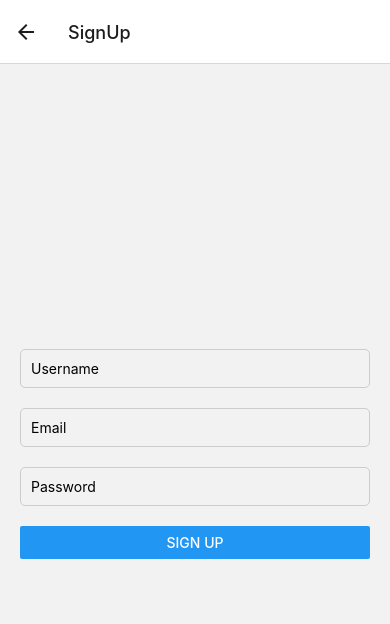
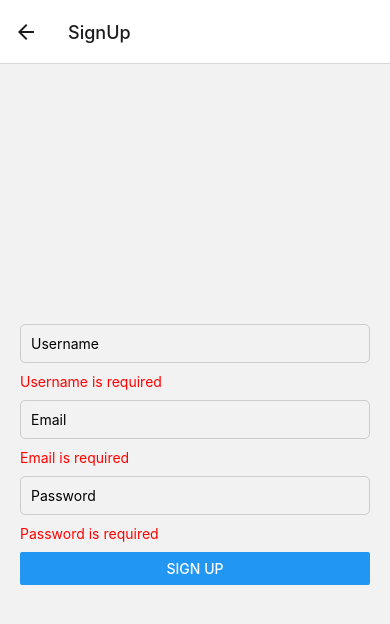
Before and after one commit to Nadi-BrooklynCoder/YUMStepper-FE, a React Native app: screen /SignUp in a window 390 px wide. Both pictures are taken after a click on the button "SIGN UP". Shown: the top 624 px of the page. Built offline with nearby package versions, Linux system fonts and the light colour scheme; no server answers.

Commit message:
feat: Complete authentication with login and sign up component

```diff
--- a/App.js
+++ b/App.js
@@ -1,27 +1,12 @@
-import { StatusBar } from 'expo-status-bar';
-import { NavigationContainer } from '@react-navigation/native';
-import { createStackNavigator } from '@react-navigation/stack';
 
-//SCREENS
-import Login from './Screens/Login';
-import Home from './Screens/Home';
-import Profile from './Screens/Profile';
-import SignUp from './Screens/SignUp';
-import Map from './Screens/Map';
+import { AuthProvider } from './Context/AuthContext';
+import AppNav from './Navigation/AppNav';
 
 export default function App() {
 
-  const Stack = createStackNavigator();
-
   return (
-    <NavigationContainer>
-      <Stack.Navigator initialRouteName="Home">
-        <Stack.Screen name="Login" component={Login} />
-        <Stack.Screen name="Home" component={Home} />
-        <Stack.Screen name="Profile" component={Profile} />
-        <Stack.Screen name="SignUp" component={SignUp} />
-        <Stack.Screen name="Map" component={Map} />
-      </Stack.Navigator>
-    </NavigationContainer>
+    <AuthProvider>
+      <AppNav/>
+    </AuthProvider>
   );
 }
--- a/Components/MapComponent.jsx
+++ b/Components/MapComponent.jsx
@@ -1,29 +1,44 @@
-import React from 'react';
+import React, { useEffect, useState } from 'react';
 import MapView, { Marker, PROVIDER_GOOGLE } from 'react-native-maps';
 import { StyleSheet, View, Text } from 'react-native';
-import { GOOGLE_API_KEY } from '@env'
+import { GOOGLE_API_KEY, API_BASE_URL } from '@env'
+import axios from 'axios';
 
-const MapComponent = () => {
+const MapComponent = ({ route }) => {
 
+  const { userId, token } = route.params;
+  const [user, setUser] = useState({})
 
+  useEffect(() => {
+    const fetchUser = async () => {
+      try {
+        const res = await axios.get(`${API_BASE_URL}/users/${userId}`);
+        setUser(res.data)
+      } catch (err) {
+        console.error("failed to fetch user location", err)
+      }
+    }
+
+    fetchUser()
+  }, [])
 
   return (
     <MapView
       // provider={PROVIDER_GOOGLE} // Use Google Maps
       style={styles.map}
       initialRegion={{
-          latitude: 37.78825,
-          longitude: -122.4324,
+          latitude: user.latitude,
+          longitude: user.longitude,
           latitudeDelta: 0.0922,
           longitudeDelta: 0.0421,
       }}
       // Add your Google Maps API key
-      googleMapsApiKey={GOOGLE_API_KEY}
+      // googleMapsApiKey={GOOGLE_API_KEY}
     >
       <Marker
         coordinate={{
-          latitude: 37.78825,
-          longitude: -122.4324,
+          latitude: user.latitude,
+          longitude: user.longitude,
         }}
         title="My Marker"
         description="Here is a description"
--- /dev/null
+++ b/Context/AuthContext.js
@@ -0,0 +1,50 @@
+import React, { createContext, useState, useEffect } from "react";
+import AsyncStorage from '@react-native-async-storage/async-storage';
+
+export const AuthContext = createContext();
+
+export const AuthProvider = ({ children }) => {
+    const [isLoading, setIsLoading] = useState(true);
+    const [userToken, setUserToken] = useState(null);
+    const [userId, setUserId] = useState(null);
+
+    const login = async (token, userId) => {
+        setUserToken(token);
+        setIsLoading(false);
+        setUserId(userId)
+        // Store the token in AsyncStorage
+        await AsyncStorage.setItem('userToken', token);
+        await AsyncStorage.setItem('userId', userId.toString());
+    };
+
+    const logout = async () => {
+        setUserToken(null);
+        setIsLoading(false);
+        // Remove the token from AsyncStorage
+        await AsyncStorage.removeItem('userToken');
+        await AsyncStorage.removeItem('userId');
+    };
+
+    const checkLoginStatus = async () => {
+        try {
+            let token = await AsyncStorage.getItem('userToken');
+            if (token) {
+                setUserToken(token);
+            }
+        } catch (e) {
+            console.error('Failed to fetch the token from storage');
+        } finally {
+            setIsLoading(false);
+        }
+    };
+
+    useEffect(() => {
+        checkLoginStatus();
+    }, []);
+
+    return (
+        <AuthContext.Provider value={{ login, logout, isLoading, userToken, userId }}>
+            {children}
+        </AuthContext.Provider>
+    );
+};
--- /dev/null
+++ b/Navigation/AppNav.jsx
@@ -0,0 +1,42 @@
+import React, { useContext } from 'react';
+import { StatusBar } from 'expo-status-bar';
+import { NavigationContainer } from '@react-navigation/native';
+import { createStackNavigator } from '@react-navigation/stack';
+import { AuthContext } from '../Context/AuthContext';
+import { View, ActivityIndicator } from 'react-native';
+import AsyncStorage from '@react-native-async-storage/async-storage';
+
+// SCREENS
+import Login from '../Screens/Login';
+import Home from '../Screens/Home';
+import Profile from '../Screens/Profile';
+import SignUp from '../Screens/SignUp';
+import Map from '../Screens/Map';
+
+const AppNav = () => {
+    const Stack = createStackNavigator();
+    const { isLoading, userToken } = useContext(AuthContext);
+
+    // Show loading spinner while authentication is being verified
+    if (isLoading) {
+        return (
+            <View style={{ flex: 1, justifyContent: 'center', alignItems: 'center' }}>
+                <ActivityIndicator size="large" />
+            </View>
+        );
+    }
+
+    return (
+        <NavigationContainer>
+            <Stack.Navigator>
+                <Stack.Screen name="Home" component={Home} />
+                <Stack.Screen name="Profile" component={Profile} />
+                <Stack.Screen name="Map" component={Map} />
+                <Stack.Screen name="Login" component={Login} />
+                <Stack.Screen name="SignUp" component={SignUp} />
+            </Stack.Navigator>
+        </NavigationContainer>
+    );
+};
+
+export default AppNav;
--- a/Screens/Map.jsx
+++ b/Screens/Map.jsx
@@ -2,11 +2,11 @@ import { View, Text } from 'react-native'
 import React from 'react'
 import MapComponent from '../Components/MapComponent'
 
-const Map = () => {
+const Map = ({route}) => {
     return (
         <View>
             <Text>Map</Text>
-            <MapComponent/>
+            <MapComponent route={route}/>
         </View>
     )
 }
--- a/Screens/SignUp.jsx
+++ b/Screens/SignUp.jsx
@@ -1,57 +1,87 @@
-import React, { useState, useNavigate } from 'react';
-import { View, TextInput, Button, StyleSheet} from 'react-native';
+import React, { useContext } from 'react';
+import { View, TextInput, Button, StyleSheet, Alert, Text } from 'react-native';
+import { Formik } from 'formik';
+import * as Yup from 'yup';
 import axios from 'axios';
+import { API_BASE_URL } from '@env';
+import { useNavigation } from '@react-navigation/native';
+import { AuthContext } from '../Context/AuthContext';
 
 const SignUpForm = () => {
+    const { login } = useContext(AuthContext);
+    const navigation = useNavigation();
 
-
-    const [newUser, setNewUser] = useState({
-        username: "",
-        email: "",
-        password_hash: ""
+    // Form validation schema using Yup
+    const validationSchema = Yup.object({
+        username: Yup.string().required('Username is required'),
+        email: Yup.string().email('Invalid email').required('Email is required'),
+        password_hash: Yup.string().min(6, 'Password must be at least 6 characters').required('Password is required'),
     });
 
-    const handleInputChange = (field, value) => {
-        setNewUser((prevState) => ({
-            ...prevState,
-            [field]: value,
-        }));
-    };
+    const handleSignUp = async (values) => {
+        try {
+            const response = await axios.post(`${API_BASE_URL}/users`, values);
 
-    const handleClick = () => {
-        // console.log(newUser)
-        axios.post(`http://localhost:5001/users`, newUser)
-        .then(res => console.log(res.data))
-        .then(newUser => navigate())
-        .catch(error => console.error(error));
+            const { token, newUser } = response.data;
+            await login(token, newUser.id);
 
+            navigation.navigate('Profile', { userId: newUser.id, token: token });
+
+            Alert.alert('Success', 'User registered successfully!');
+        } catch (error) {
+            console.error('Error signing up:', error);
+            Alert.alert('Error', 'There was an error during sign up. Please try again.');
+        }
     };
 
     return (
         <View style={styles.container}>
+            <Formik
+                initialValues={{ username: '', email: '', password_hash: '' }}
+                validationSchema={validationSchema}
+                onSubmit={(values) => handleSignUp(values)}
+            >
+                {({ handleChange, handleBlur, handleSubmit, values, errors, touched }) => (
+                    <View>
                         <TextInput
                             style={styles.input}
                             placeholder="Username"
-                value={newUser.username}
-                onChangeText={(text) => handleInputChange("username", text)}
+                            value={values.username}
+                            onChangeText={handleChange('username')}
+                            onBlur={handleBlur('username')}
                         />
+                        {touched.username && errors.username && (
+                            <Text style={styles.error}>{errors.username}</Text>
+                        )}
 
                         <TextInput
                             style={styles.input}
                             placeholder="Email"
-                value={newUser.email}
-                onChangeText={(text) => handleInputChange("email", text)}
+                            value={values.email}
+                            onChangeText={handleChange('email')}
+                            onBlur={handleBlur('email')}
+                            keyboardType="email-address"
                         />
+                        {touched.email && errors.email && (
+                            <Text style={styles.error}>{errors.email}</Text>
+                        )}
 
                         <TextInput
                             style={styles.input}
                             placeholder="Password"
-                value={newUser.password_hash}
-                onChangeText={(text) => handleInputChange("password_hash", text)}
+                            value={values.password_hash}
+                            onChangeText={handleChange('password_hash')}
+                            onBlur={handleBlur('password_hash')}
                             secureTextEntry
                         />
+                        {touched.password_hash && errors.password_hash && (
+                            <Text style={styles.error}>{errors.password_hash}</Text>
+                        )}
 
-            <Button title="Sign Up" onPress={handleClick} />
+                        <Button title="Sign Up" onPress={handleSubmit} />
+                    </View>
+                )}
+            </Formik>
         </View>
     );
 };
@@ -66,9 +96,13 @@ const styles = StyleSheet.create({
         borderWidth: 1,
         borderColor: '#ccc',
         padding: 10,
-        marginBottom: 20,
+        marginBottom: 10,
         borderRadius: 5,
-    }
+    },
+    error: {
+        color: 'red',
+        marginBottom: 10,
+    },
 });
 
 export default SignUpForm;
--- a/app.json
+++ b/app.json
@@ -12,7 +12,10 @@
       "backgroundColor": "#ffffff"
     },
     "ios": {
-      "supportsTablet": true
+      "supportsTablet": true,
+      "config": {
+        "usesNonExemptEncryption": false
+      }
     },
     "android": {
       "adaptiveIcon": {
@@ -22,6 +25,9 @@
     },
     "web": {
       "favicon": "./assets/favicon.png"
-    }
+    },
+    "plugins": [
+      "expo-secure-store"
+    ]
   }
 }
--- a/package.json
+++ b/package.json
@@ -33,7 +33,8 @@
     "react-query": "^3.39.3",
     "react-redux": "^9.1.2",
     "redux": "^5.0.1",
-    "yup": "^1.4.0"
+    "yup": "^1.4.0",
+    "expo-secure-store": "~13.0.2"
   },
   "devDependencies": {
     "@babel/core": "^7.20.0"
```
Also changed, not shown: Components/Login.jsx (+20 -19 lines), Screens/Profile.jsx (+38 -14 lines), 1 other file (tests, documents, lock files or other folders). Lines whose indentation alone changed are shown as unchanged.
